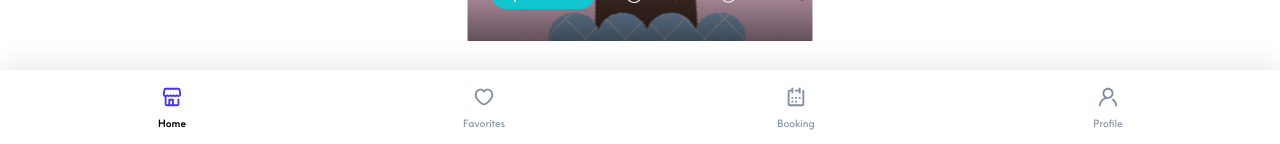
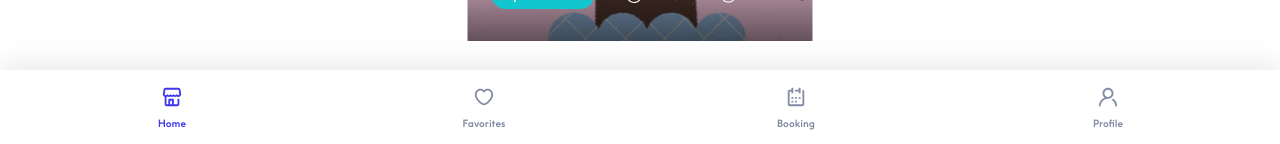
Before and after one commit to artscomi/ui-react-app, a React (Create React App) app: page / in a window 1280 px wide. Shown: the part 1539-1683 px from the top of the page. Built offline with nearby package versions, Linux system fonts and the light colour scheme.

Commit message:
feat: make footer dynamic

```diff
--- a/src/Components/Footer/index.tsx
+++ b/src/Components/Footer/index.tsx
@@ -3,31 +3,35 @@ import { Calendar } from "Components/Icons/Calendar";
 import { Heart } from "Components/Icons/Heart";
 import { User } from "Components/Icons/User";
 import { Venue } from "Components/Icons/Venue";
+import { useState } from "react";
 import { theme } from "Theme/theme";
 import { FooterButton, FooterStyle } from "./styles";
 
-const buttonTextColor = { color: theme.colors.greyLight };
+const FOOTER_BUTTONS = [
+  { icon: <Venue />, label: "Home", id: 1 },
+  { icon: <Heart />, label: "Favorites", id: 2 },
+  { icon: <Calendar />, label: "Booking", id: 3 },
+  { icon: <User />, label: "Profile", id: 4 },
+];
 
-export const Footer: React.FC = () => (
-  <FooterStyle>
-    <FooterButton>
-      <Venue />
-      <p css={{ fontWeight: 700 }}>Home</p>
-    </FooterButton>
+export const Footer: React.FC = () => {
+  const [selectedIndex, setSelectedIndex] = useState<number>(0);
+  const handleButtonClick = (index: number) => {
+    setSelectedIndex(index);
+  };
 
-    <FooterButton>
-      <Heart />
-      <p css={buttonTextColor}>Favorites</p>
-    </FooterButton>
-
-    <FooterButton>
-      <Calendar />
-      <p css={buttonTextColor}>Booking</p>
-    </FooterButton>
-
-    <FooterButton>
-      <User />
-      <p css={buttonTextColor}>Profile</p>
-    </FooterButton>
-  </FooterStyle>
-);
+  return (
+    <FooterStyle>
+      {FOOTER_BUTTONS.map(({ icon, label, id }, index) => (
+        <FooterButton
+          key={id}
+          isActive={selectedIndex === index}
+          onClick={() => handleButtonClick(index)}
+        >
+          {icon}
+          <p css={{ fontWeight: 700 }}>{label}</p>
+        </FooterButton>
+      ))}
+    </FooterStyle>
+  );
+};
--- a/src/Components/Footer/styles.tsx
+++ b/src/Components/Footer/styles.tsx
@@ -15,7 +15,8 @@ export const FooterStyle = styled.footer(() => ({
   boxShadow: "0px -4px 30px rgba(0, 0, 0, 0.1)",
 }));
 
-export const FooterButton = styled.button(() => ({
+export const FooterButton = styled.button<{ isActive: boolean }>(
+  ({ isActive }) => ({
     margin: "0 auto",
     backgroundColor: theme.colors.white,
     padding: theme.spacings.s,
@@ -26,4 +27,7 @@ export const FooterButton = styled.button(() => ({
     alignItems: "center",
     flexDirection: "column",
     gap: theme.spacings.s,
-}));
+    transition: "color .2s ease",
+    color: isActive ? theme.colors.secondary : theme.colors.greyLight,
+  })
+);
--- a/src/Components/Icons/Calendar/index.tsx
+++ b/src/Components/Icons/Calendar/index.tsx
@@ -14,7 +14,7 @@ export const Calendar: React.FC<Props> = (props) => (
       fillRule="evenodd"
       clipRule="evenodd"
       d="M6.41667 11H8.25V12.8333H6.41667V11ZM10.0833 11H11.9167V12.8333H10.0833V11ZM10.0833 14.6666H11.9167V16.5H10.0833V14.6666ZM13.75 11H15.5833V12.8333H13.75V11ZM6.41667 14.6666H8.25V16.5H6.41667V14.6666ZM17.4167 3.66665H17.4212C18.4312 3.66665 19.25 4.48488 19.25 5.49548V18.3378C19.25 19.3479 18.4318 20.1666 17.4212 20.1666H4.57883C3.5688 20.1666 2.75 19.3484 2.75 18.3378V5.49548C2.75 4.48544 3.56824 3.66665 4.57883 3.66665H6.41667V1.83331H8.25V7.33331H6.41667V5.49998H4.58333V18.3333H17.4167V3.66665ZM15.5833 1.83331V7.33331H13.75V5.49998H10.0833V3.66665H13.75V1.83331H15.5833Z"
-      fill="#838CA3"
+      fill="currentColor"
     />
   </svg>
 );
--- a/src/Components/Icons/Heart/index.tsx
+++ b/src/Components/Icons/Heart/index.tsx
@@ -14,7 +14,7 @@ export const Heart: React.FC<Props> = (props) => (
       fillRule="evenodd"
       clipRule="evenodd"
       d="M14.6666 2.75C17.6352 2.75 20.1666 5.12327 20.1666 9.16667C20.1666 13.2173 13.9394 19.25 11 19.25C8.0606 19.25 1.83331 13.2173 1.83331 9.16667C1.83331 5.12327 4.3648 2.75 7.33331 2.75C8.89421 2.75 9.81511 3.16357 11 4.23225C12.1849 3.16357 13.1058 2.75 14.6666 2.75ZM7.33331 4.58333C5.35182 4.58333 3.66665 6.16319 3.66665 9.16667C3.66665 12.1915 9.06033 17.4167 11 17.4167C12.9396 17.4167 18.3333 12.1915 18.3333 9.16667C18.3333 6.16319 16.6481 4.58333 14.6666 4.58333C13.444 4.58333 12.8666 4.92975 11.6482 6.14818L11 6.79636L10.3518 6.14818C9.13337 4.92975 8.55601 4.58333 7.33331 4.58333Z"
-      fill="#838CA3"
+      fill="currentColor"
     />
   </svg>
 );
--- a/src/Components/Icons/User/index.tsx
+++ b/src/Components/Icons/User/index.tsx
@@ -14,7 +14,7 @@ export const User: React.FC<Props> = (props) => (
       fillRule="evenodd"
       clipRule="evenodd"
       d="M16.133 12.5707C18.5668 14.2187 20.1666 17.0058 20.1666 20.1666H18.3333C18.3333 17.4056 16.8074 15.0009 14.5529 13.7499C15.1322 13.4286 15.6634 13.031 16.133 12.5707ZM11 1.83331C14.0375 1.83331 16.5 4.29575 16.5 7.33331C16.5 10.3018 14.1482 12.7211 11.2062 12.8295L11 12.8333C6.94989 12.8333 3.66665 16.1166 3.66665 20.1666H1.83331C1.83331 16.3067 4.21902 13.004 7.59634 11.6527C6.31925 10.6461 5.49998 9.0854 5.49998 7.33331C5.49998 4.29575 7.96241 1.83331 11 1.83331ZM11 3.66665C8.97494 3.66665 7.33331 5.30827 7.33331 7.33331C7.33331 9.35836 8.97494 11 11 11C13.025 11 14.6666 9.35836 14.6666 7.33331C14.6666 5.30827 13.025 3.66665 11 3.66665Z"
-      fill="#838CA3"
+      fill="currentColor"
     />
   </svg>
 );
```
Also changed, not shown: src/Components/Icons/Venue/index.tsx (+1 -1 lines). Lines whose indentation alone changed are shown as unchanged.
